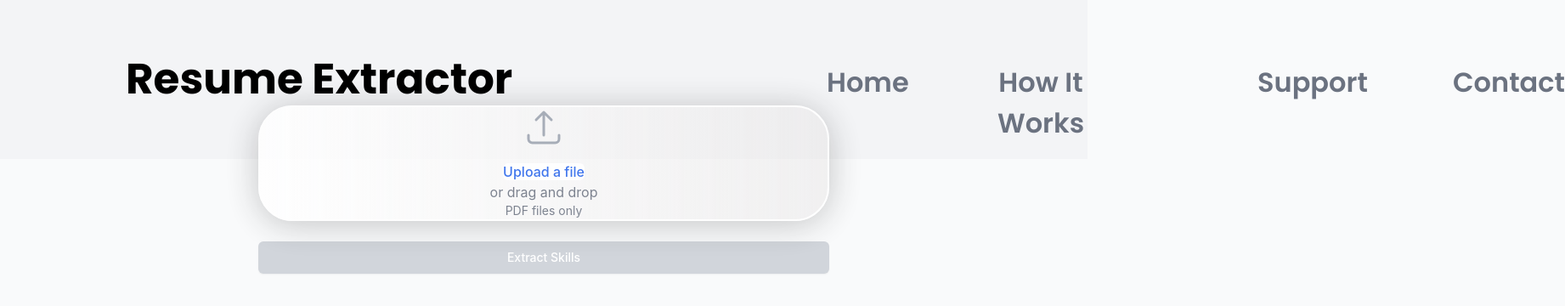
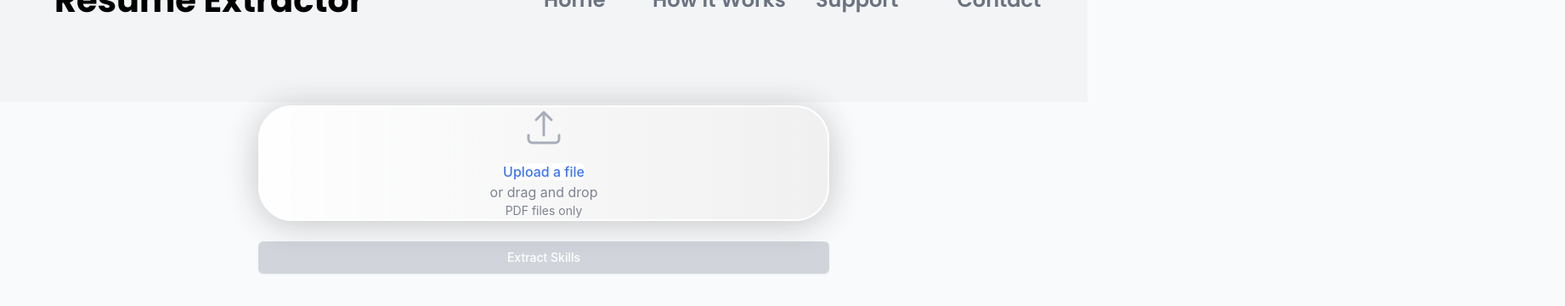
Before and after one commit to Fury044/Resume-Extractor-Final, a React (Vite) app in the folder frontend/: page / in a window 1280 px wide. Shown: the top 360 px of the page at 85% size, 1842 px wide, since content can reach past the window. Built offline with nearby package versions, Linux system fonts and the light colour scheme; no server answers.

Commit message:
Update Layout.jsx

```diff
--- a/frontend/src/components/Layout.jsx
+++ b/frontend/src/components/Layout.jsx
@@ -5,12 +5,12 @@ export default function Layout() {
   return (
     <div className="min-h-screen bg-gray-50">
       <nav style={{width: '100%', height: '100%', position: 'relative'}}>
-        <div style={{width: '100%', height: 187, left: 0, top: 0, position: 'absolute', background: '#F3F4F6'}} />
-        <div style={{left: 148, top: 56, position: 'absolute', color: 'black', fontSize: 50, fontFamily: 'Poppins', fontWeight: '700', wordWrap: 'break-word'}}>Resume Extractor</div>
-        <Link to="/" style={{left: 973, top: 73, position: 'absolute', color: '#6B7280', fontSize: 32, fontFamily: 'Poppins', fontWeight: '600', wordWrap: 'break-word', textDecoration: 'none'}}>Home</Link>
-        <div style={{left: 1170, top: 73, position: 'absolute', color: '#6B7280', fontSize: 32, fontFamily: 'Poppins', fontWeight: '600', wordWrap: 'break-word'}}>How It Works</div>
-        <div style={{left: 1480, top: 73, position: 'absolute', color: '#6B7280', fontSize: 32, fontFamily: 'Poppins', fontWeight: '600', wordWrap: 'break-word'}}>Support</div>
-        <div style={{left: 1710, top: 73, position: 'absolute', color: '#6B7280', fontSize: 32, fontFamily: 'Poppins', fontWeight: '600', wordWrap: 'break-word'}}>Contact</div>
+        <div style={{width: '100%', height: '120px', left: 0, top: 0, position: 'absolute', background: '#F3F4F6'}} />
+        <div style={{left: '5%', top: '50%', transform: 'translateY(-50%)', position: 'absolute', color: 'black', fontSize: '2.5rem', fontFamily: 'Poppins', fontWeight: '700', wordWrap: 'break-word'}}>Resume Extractor</div>
+        <Link to="/" style={{left: '50%', top: '50%', transform: 'translateY(-50%)', position: 'absolute', color: '#6B7280', fontSize: '1.5rem', fontFamily: 'Poppins', fontWeight: '600', wordWrap: 'break-word', textDecoration: 'none'}}>Home</Link>
+        <div style={{left: '60%', top: '50%', transform: 'translateY(-50%)', position: 'absolute', color: '#6B7280', fontSize: '1.5rem', fontFamily: 'Poppins', fontWeight: '600', wordWrap: 'break-word'}}>How It Works</div>
+        <div style={{left: '75%', top: '50%', transform: 'translateY(-50%)', position: 'absolute', color: '#6B7280', fontSize: '1.5rem', fontFamily: 'Poppins', fontWeight: '600', wordWrap: 'break-word'}}>Support</div>
+        <div style={{left: '88%', top: '50%', transform: 'translateY(-50%)', position: 'absolute', color: '#6B7280', fontSize: '1.5rem', fontFamily: 'Poppins', fontWeight: '600', wordWrap: 'break-word'}}>Contact</div>
       </nav>
 
       <main className="max-w-7xl mx-auto py-6 sm:px-6 lg:px-8">
```
